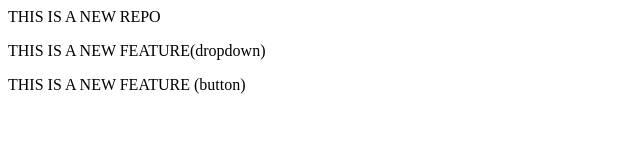
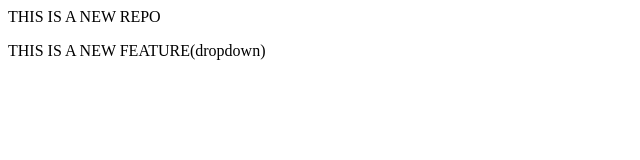
Before and after one commit to deysneha102/Local_Repos, a plain HTML site: page index.html in a window 1280 px wide. Shown: the whole page, without its empty margins (0-640 px from the left). Drawn offline with Linux system fonts and the light colour scheme.

Commit message:
Update submodule content

```diff
--- a/index.html
+++ b/index.html
@@ -1,5 +1,3 @@
 <p> THIS IS A NEW REPO</p>
 
 <p> THIS IS A NEW FEATURE(dropdown)</p>
-
-<p> THIS IS A NEW FEATURE (button)</p>
```
